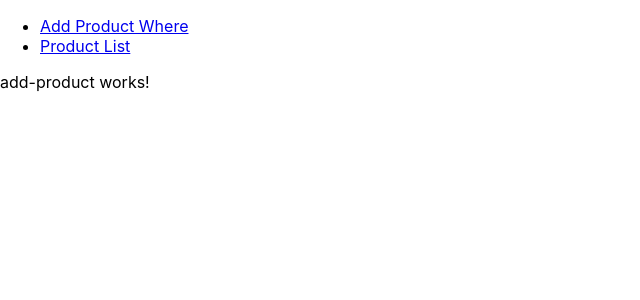
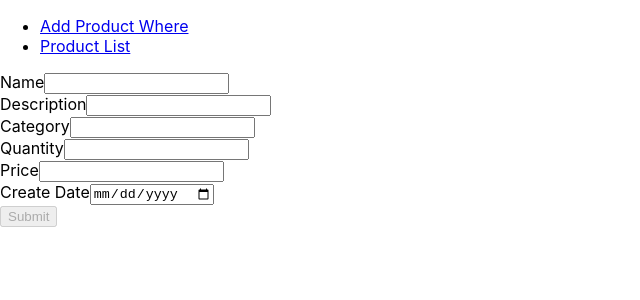
Before and after one commit to Salf1-Sabit/product-management-system, an Angular app: page / in a window 1280 px wide. Shown: the top 300 px of the page, without its empty margins (0-640 px from the left). Built offline with nearby package versions, Linux system fonts and the light colour scheme.

Commit message:
add validators to the form inputs

```diff
--- a/src/app/features/product/add-product/add-product.component.html
+++ b/src/app/features/product/add-product/add-product.component.html
@@ -1 +1,64 @@
-<p>add-product works!</p>
+<form [formGroup]="productForm" (ngSubmit)="onSubmit()">
+  <div>
+    <label for="name">Name</label>
+    <input type="text" id="name" formControlName="name" />
+
+    <div *ngIf="f.name.invalid && f.name.touched">
+      <small *ngIf="f.name.errors?.['required']">Name is required.</small>
+    </div>
+  </div>
+
+  <div>
+    <label for="description">Description</label>
+    <input type="text" id="description" formControlName="description" />
+
+    <div *ngIf="f.description.invalid && f.description.touched">
+      <small *ngIf="f.description.errors?.['required']"
+        >Description is required.</small
+      >
+    </div>
+  </div>
+
+  <div>
+    <label for="category">Category</label> <input type="text" id="category" />
+  </div>
+
+  <div>
+    <label for="quantity">Quantity</label>
+    <input type="number" id="quantity" formControlName="quantity" min="1" />
+
+    <div *ngIf="f.quantity.invalid && f.quantity.touched">
+      <small *ngIf="f.quantity.errors?.['required']"
+        >Quantity is required.</small
+      >
+      <small *ngIf="f.quantity.errors?.['min']"
+        >Quantity must be at least 1.</small
+      >
+    </div>
+  </div>
+
+  <div>
+    <label for="price">Price</label>
+    <input type="text" id="price" formControlName="price" />
+
+    <div *ngIf="f.price.invalid && f.price.touched">
+      <small *ngIf="f.price.errors?.['required']">Price is required.</small>
+      <small *ngIf="f.price.errors?.['pattern']"
+        >Invalid price format. Example: 10.99</small
+      >
+    </div>
+  </div>
+
+  <div>
+    <label for="createDate">Create Date</label>
+    <input type="date" id="createDate" formControlName="createDate" />
+
+    <div *ngIf="f.createDate.invalid && f.createDate.touched">
+      <small *ngIf="f.createDate.errors?.['required']"
+        >Create Date is required.</small
+      >
+    </div>
+  </div>
+
+  <button type="submit" [disabled]="!productForm.valid">Submit</button>
+</form>
--- a/src/app/features/product/add-product/add-product.component.ts
+++ b/src/app/features/product/add-product/add-product.component.ts
@@ -1,12 +1,38 @@
 import { Component } from '@angular/core';
+import {
+  FormGroup,
+  FormControl,
+  Validators,
+  ReactiveFormsModule,
+} from '@angular/forms';
+import { NgIf } from '@angular/common';
 
 @Component({
   selector: 'app-add-product',
   standalone: true,
-  imports: [],
+  imports: [NgIf, ReactiveFormsModule],
   templateUrl: './add-product.component.html',
-  styleUrl: './add-product.component.css'
+  styleUrl: './add-product.component.css',
 })
 export class AddProductComponent {
+  productForm = new FormGroup({
+    name: new FormControl('', [Validators.required]),
+    description: new FormControl('', [Validators.required]),
+    category: new FormControl(''),
+    quantity: new FormControl('', [Validators.required, Validators.min(1)]),
+    price: new FormControl('', [
+      Validators.required,
+      Validators.pattern('^[0-9]+(\\.[0-9]{1,2})?$'),
+    ]),
+    createDate: new FormControl('', [Validators.required]),
+  });
 
+  // Helper method to get form controls for easier access in the template
+  get f() {
+    return this.productForm.controls;
+  }
+
+  onSubmit() {
+    console.log(this.productForm.value);
+  }
 }
```
